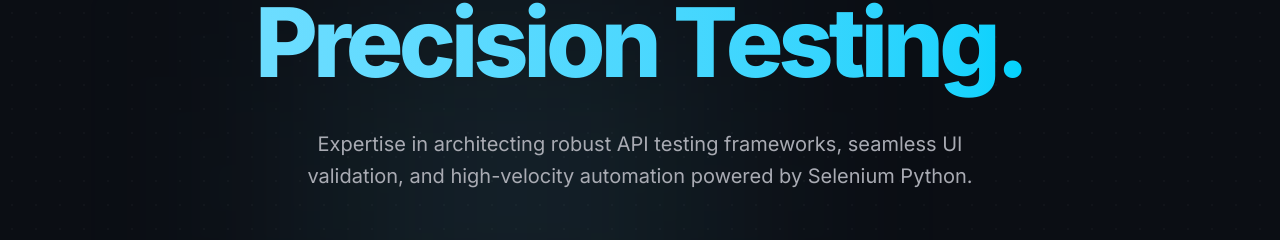
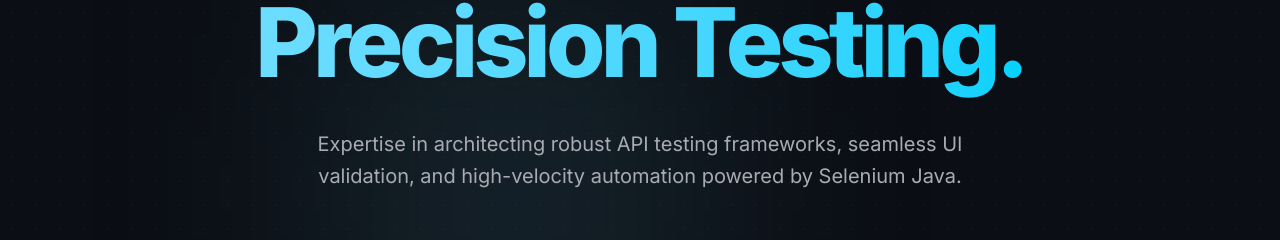
Before and after one commit to sammy-np/my_portfolio, a React (Vite) app: page / in a window 1280 px wide. Shown: the part 367-607 px from the top of the page. Built offline with nearby package versions, Linux system fonts and the light colour scheme.

Commit message:
Changed description

```diff
--- a/src/pages/Home.jsx
+++ b/src/pages/Home.jsx
@@ -13,7 +13,7 @@
             Ensuring Software Excellence with <span className="block sm:inline text-transparent bg-clip-text bg-gradient-to-r from-primary to-primary-container leading-normal sm:leading-[1.1]">Precision Testing.</span>
           </h1>
           <p className="text-base sm:text-lg md:text-xl text-on-surface-variant max-w-2xl mx-auto font-body leading-relaxed mb-8 md:mb-12 px-2 sm:px-0">
-            Expertise in architecting robust API testing frameworks, seamless UI validation, and high-velocity automation powered by Selenium Python.
+            Expertise in architecting robust API testing frameworks, seamless UI validation, and high-velocity automation powered by Selenium Java.
           </p>
           <div className="flex flex-col sm:flex-row items-center justify-center gap-4 sm:gap-6 w-full">
             <button className="w-full sm:w-auto bg-gradient-to-br from-primary to-primary-container text-on-primary-container px-6 sm:px-8 md:px-10 py-3 md:py-4 rounded-lg font-headline font-bold text-base md:text-lg hover:shadow-[0_0_20px_rgba(109,221,255,0.3)] transition-all scale-100 hover:scale-[1.02] active:scale-95">
@@ -29,7 +29,7 @@
           <div className="grid grid-cols-12 gap-4 auto-rows-[100px]">
             <div className="col-span-12 md:col-span-8 row-span-4 bg-surface-container-low rounded-xl overflow-hidden relative group p-1">
               <div className="absolute inset-0 bg-gradient-to-br from-primary/5 to-transparent opacity-50"></div>
-              <img className="w-full h-full object-cover rounded-lg opacity-80 group-hover:opacity-100 transition-opacity duration-500" alt="Technical visualization of complex automation code in a dark mode IDE with highlighted syntax and terminal output" src="https://lh3.googleusercontent.com/aida-public/AB6AXuBF9Sbi7tjfgs8G_gBJ5lOkUVqJ6PPDI88PyaGe1KWlWipMnBVWDzCHxhEb5hypZ7zdoNZipWJFtMWZ5sOfU6q1HGvSAe8v7koUBxz0Vwj6EXggxsOv3KFbj9NJtmgZEra9tHy7XIlrWqicutLC1lXu9--1ca3TIoe-THDF-eHXIYMPmDUHu15KlNSni-qwefliNQf2TWtQvlbDCtbCY9TtnMgrc0V1rA422-ODNKan7KnW57T6lmxsIdXkuGMmO0XggomSxbkN77U"/>
+              <img className="w-full h-full object-cover rounded-lg opacity-80 group-hover:opacity-100 transition-opacity duration-500" alt="Technical visualization of complex automation code in a dark mode IDE with highlighted syntax and terminal output" src="https://lh3.googleusercontent.com/aida-public/AB6AXuBF9Sbi7tjfgs8G_gBJ5lOkUVqJ6PPDI88PyaGe1KWlWipMnBVWDzCHxhEb5hypZ7zdoNZipWJFtMWZ5sOfU6q1HGvSAe8v7koUBxz0Vwj6EXggxsOv3KFbj9NJtmgZEra9tHy7XIlrWqicutLC1lXu9--1ca3TIoe-THDF-eHXIYMPmDUHu15KlNSni-qwefliNQf2TWtQvlbDCtbCY9TtnMgrc0V1rA422-ODNKan7KnW57T6lmxsIdXkuGMmO0XggomSxbkN77U" />
               <div className="absolute bottom-6 left-6 z-20">
                 <span className="font-label text-xs bg-primary/20 text-primary px-3 py-1 rounded-sm backdrop-blur-md">AUTOMATION_CORE</span>
               </div>
```
